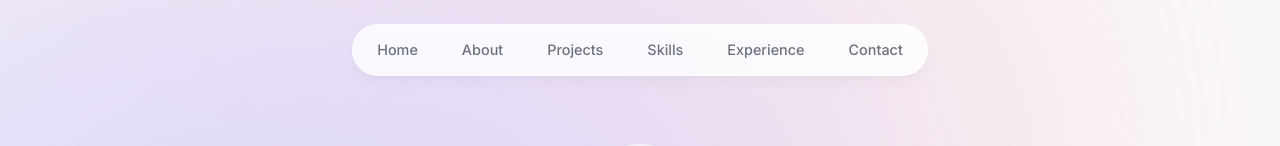
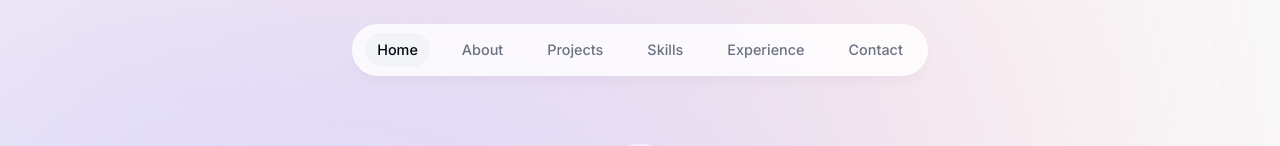
Before and after one commit to Nikita-Hsieh/portfolio-2025, a Next.js app: page / in a window 1280 px wide. Shown: the top 146 px of the page. Built offline with nearby package versions, Linux system fonts and the light colour scheme.

Commit message:
header & scroll

```diff
--- a/app/layout.tsx
+++ b/app/layout.tsx
@@ -15,7 +15,7 @@
 	children: React.ReactNode
 }) {
 	return (
-		<html lang="en">
+		<html lang="en" className="!scroll-smooth">
 			<body
 				className={`${inter.className} bg-gray-50 text-gray-950 relative h-[5000px] pt-28 sm:pt-36`}
 			>
--- a/components/about.tsx
+++ b/components/about.tsx
@@ -8,10 +8,11 @@
 export default function About() {
 	return (
 		<motion.section
-			className="mb-28 max-w-[60rem] text-center leading-8 sm:mb-40"
+			className="mb-28 max-w-[60rem] text-center leading-8 sm:mb-40 scroll-mt-28"
 			initial={{ opacity: 0, y: 100 }}
 			animate={{ opacity: 1, y: 0 }}
 			transition={{ delay: 0.17 }}
+			id="about"
 		>
 			<SectionHeading>About Me</SectionHeading>
 			<div className="flex flex-col items-center gap-8 sm:flex-row sm:items-start">
--- a/components/header.tsx
+++ b/components/header.tsx
@@ -1,10 +1,12 @@
 'use client'
-import React from 'react'
+import React, { useState } from 'react'
 import { motion } from 'framer-motion'
 import { links } from '@/lib/data'
 import Link from 'next/link'
+import clsx from 'clsx'
 
 export default function Header() {
+	const [activeSection, setActiveSection] = useState('Home')
 	return (
 		<header className="z-[999] relative">
 			<motion.div
@@ -22,15 +24,30 @@
 					{links.map((link) => (
 						<motion.li
 							key={link.hash}
-							className="h-3/4 flex items-center justify-center"
+							className="h-3/4 flex items-center justify-center relative"
 							initial={{ y: -100, opacity: 0 }}
 							animate={{ y: 0, opacity: 1 }}
 						>
 							<Link
 								href={link.hash}
-								className="flex justify-center items-center w-full px-3 py-3 hover:text-gray-950 transition"
+								onClick={() => setActiveSection(link.name)}
+								className={clsx(
+									'flex justify-center items-center w-full px-3 py-3 hover:text-gray-950 transition',
+									{ 'text-gray-950': activeSection === link.name }
+								)}
 							>
 								{link.name}
+								{link.name === activeSection && (
+									<motion.span
+										className="bg-gray-100 rounded-full absolute inset-0 -z-10"
+										layoutId="activeSection"
+										transition={{
+											type: 'spring',
+											stiffness: 380,
+											damping: 30,
+										}}
+									></motion.span>
+								)}
 							</Link>
 						</motion.li>
 					))}
--- a/components/intro.tsx
+++ b/components/intro.tsx
@@ -10,7 +10,10 @@
 
 export default function Intro() {
 	return (
-		<section className="mb-28 max-w-[50rem] text-center sm:mb-0">
+		<section
+			className="mb-28 max-w-[50rem] text-center sm:mb-0 scroll-mt-[100rem]"
+			id="home"
+		>
 			{/* Profile Image  */}
 			<div className="flex items-center justify-center">
 				<div className="relative">
--- a/components/projects.tsx
+++ b/components/projects.tsx
@@ -5,7 +5,7 @@
 
 export default function Projects() {
 	return (
-		<section className="py-10">
+		<section className="py-10 scroll-my-28" id="projects">
 			<SectionHeading>Selected Projects</SectionHeading>
 			<div>
 				{projectsData.map((project, index) => (
--- a/package.json
+++ b/package.json
@@ -12,6 +12,7 @@
     "@types/node": "22.15.17",
     "@types/react": "19.1.4",
     "@types/react-dom": "19.1.5",
+    "clsx": "^2.1.1",
     "eslint": "9.26.0",
     "eslint-config-next": "15.3.2",
     "framer-motion": "^12.11.0",
@@ -19,6 +20,7 @@
     "react": "19.1.0",
     "react-dom": "19.1.0",
     "react-icons": "^5.5.0",
+    "react-intersection-observer": "^9.16.0",
     "typescript": "5.8.3"
   },
   "devDependencies": {
```
Also changed, not shown: 1 other file (tests, documents, lock files or other folders).
